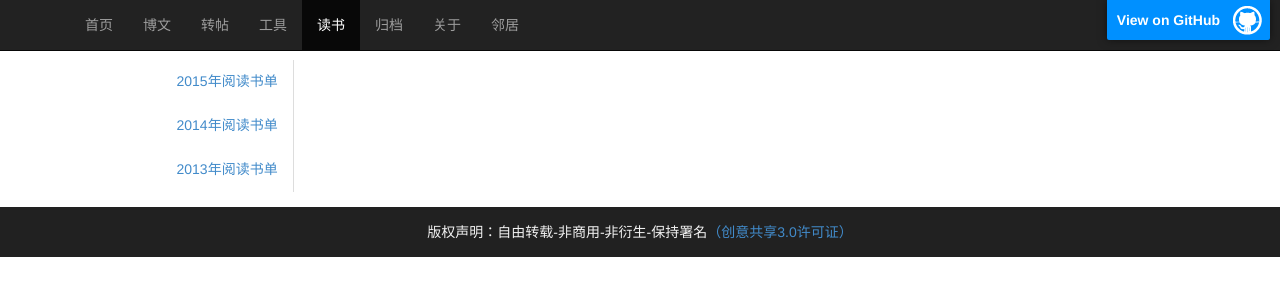
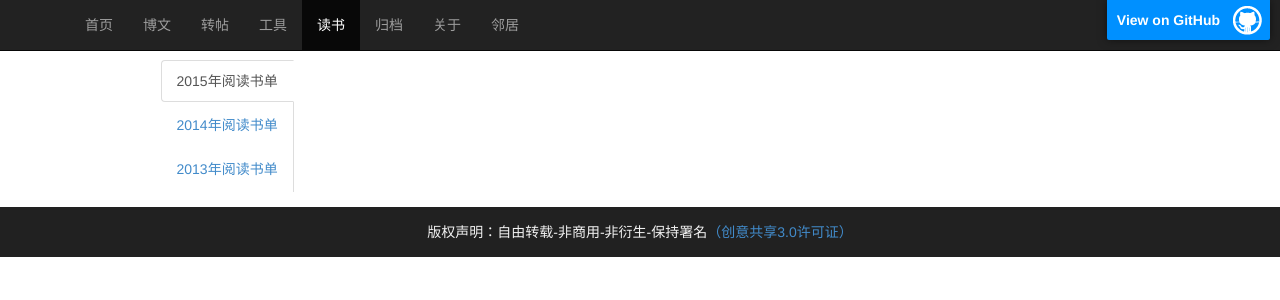
Before and after one commit to sheleng/sheleng.github.io, a Jekyll site: the page built from pages/books.html, in a window 1280 px wide. Shown: the top 300 px of the page. Built offline with Jekyll 4.4.1, drawn with Linux system fonts in a browser that asks for light colours.

Commit message:
修改归档样式

```diff
--- a/pages/books.html
+++ b/pages/books.html
@@ -14,9 +14,9 @@
       {% for post in site.posts %}
         {% if post.category == 'books' %}
           {% if forloop.first %}
-            <li><a href='#{{ post.title }}' data-toggle='tab' class="active">{{ post.title }}</a></li>
+            <li class="active"><a href='#{{ post.title }}' data-toggle='tab'>{{ post.title }}</a></li>
           {% else %}
-            <li><a href='#{{ post.title }}' data-toggle='tab' class="active">{{ post.title }}</a></li>
+            <li><a href='#{{ post.title }}' data-toggle='tab'>{{ post.title }}</a></li>
           {% endif %}
         {% endif %}
       {% endfor %}
```
